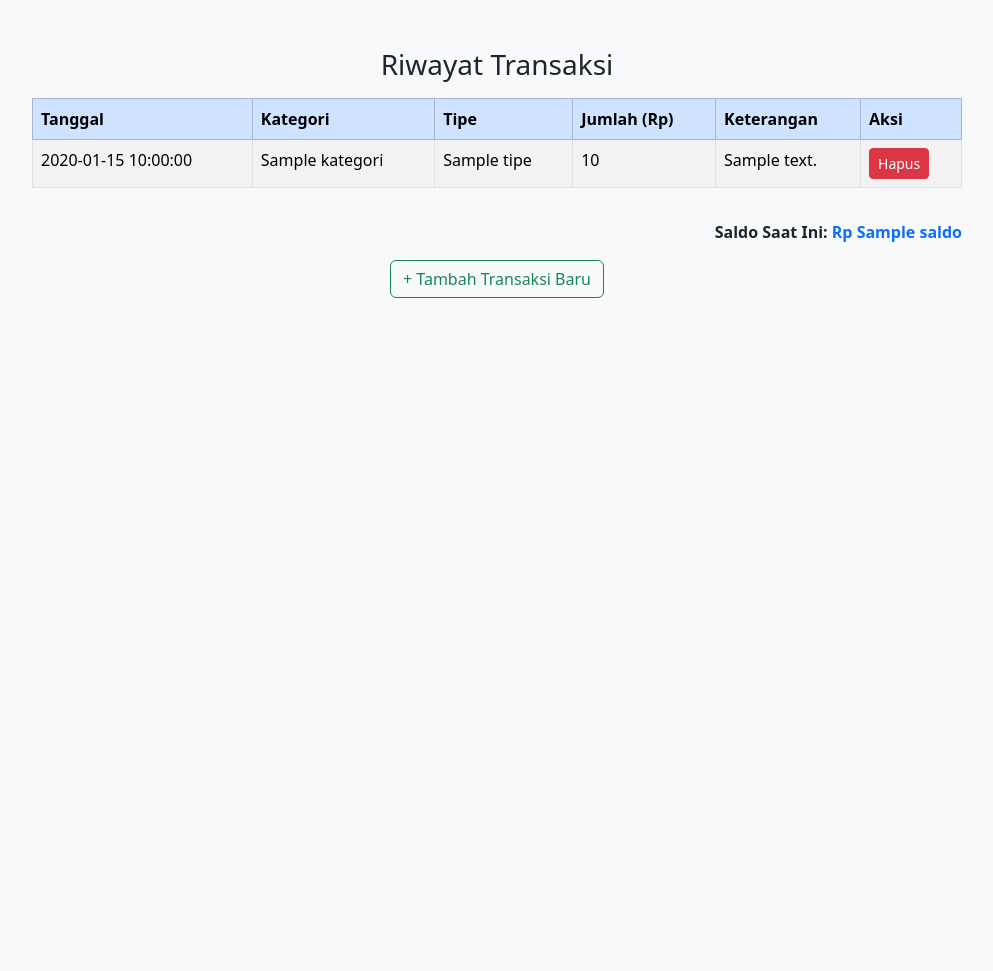
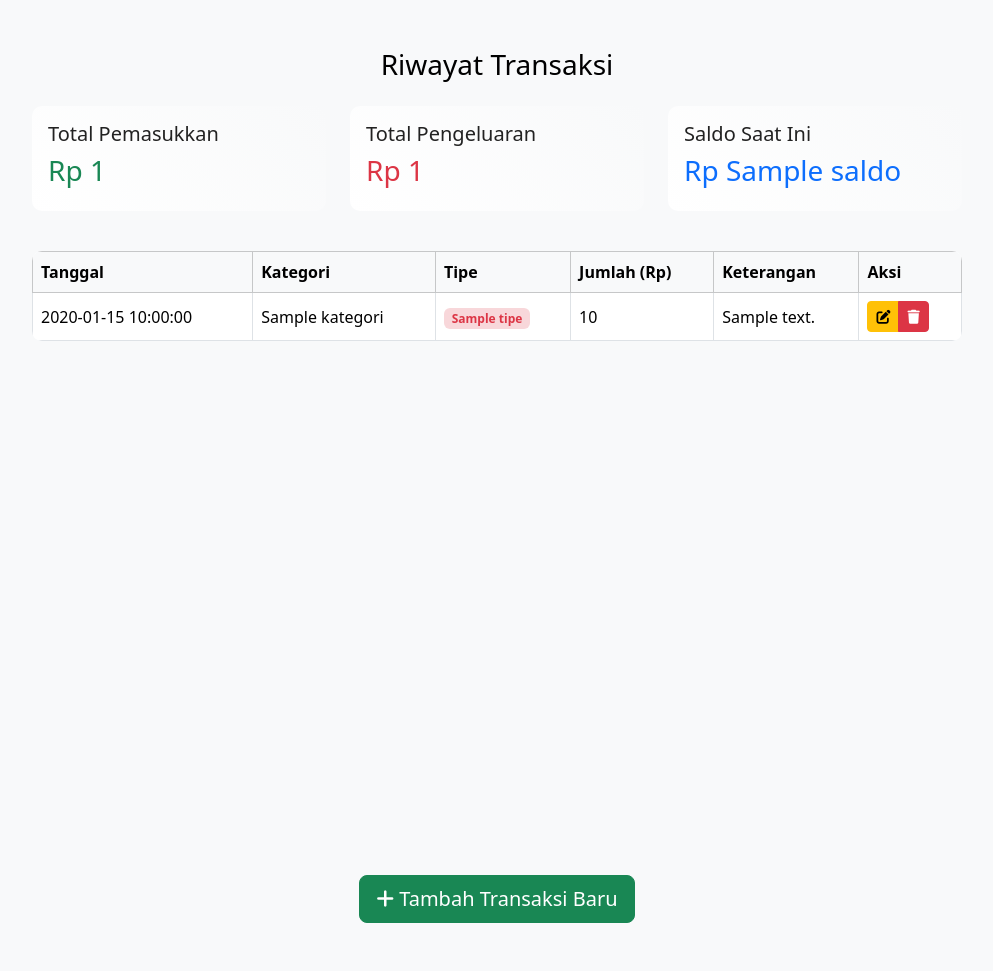
Before and after one commit to LneGe/Money-Manager, a Flask app: template templates/data.html in a window 1280 px wide. Shown: the whole page, without its empty margins (143-1136 px from the left). Before the commit the page ends 298 px from the top, so only its background shows below. Run offline with Flask 3, Linux system fonts and the light colour scheme; the template is opened without the code that fills it: most values are stand-ins (such as "Sample title", 1, 10 or a date in 2020).

Commit message:
Update data.html

```diff
--- a/templates/data.html
+++ b/templates/data.html
@@ -5,14 +5,100 @@
   <meta name="viewport" content="width=device-width, initial-scale=1">
   <title>Data Transaksi</title>
   <link href="https://cdn.jsdelivr.net/npm/bootstrap@5.3.3/dist/css/bootstrap.min.css" rel="stylesheet">
+  <link href="https://cdnjs.cloudflare.com/ajax/libs/font-awesome/6.0.0/css/all.min.css" rel="stylesheet">
+  <style>
+    .card {
+      transition: transform 0.3s ease, box-shadow 0.3s ease;
+      border: none;
+      border-radius: 15px;
+      background: linear-gradient(45deg, #ffffff, #f8f9fa);
+    }
+    .card:hover {
+      transform: translateY(-5px);
+      box-shadow: 0 10px 20px rgba(0,0,0,0.1);
+    }
+    .info-card {
+      background: linear-gradient(45deg, #ffffff, #f8f9fa);
+      border: none;
+      border-radius: 10px;
+      color: #222;
+    }
+    .table-responsive {
+      scrollbar-width: thin;
+      scrollbar-color: #6c757d #f8f9fa;
+    }
+    .table-responsive::-webkit-scrollbar {
+      width: 8px;
+    }
+    .table-responsive::-webkit-scrollbar-track {
+      background: #f8f9fa;
+    }
+    .table-responsive::-webkit-scrollbar-thumb {
+      background-color: #6c757d;
+      border-radius: 4px;
+    }
+    .btn-action {
+      transition: all 0.3s ease;
+    }
+    .btn-action:hover {
+      transform: scale(1.1);
+    }
+    .badge-pemasukkan {
+      background: #d1e7dd;
+      color: #198754;
+      font-weight: 600;
+    }
+    .badge-pengeluaran {
+      background: #f8d7da;
+      color: #dc3545;
+      font-weight: 600;
+    }
+    .table {
+      background: #fff;
+      border-radius: 10px;
+      overflow: hidden;
+    }
+    th, td {
+      vertical-align: middle !important;
+    }
+  </style>
 </head>
 <body class="bg-light">
   <div class="container py-5">
     <div class="col-lg-10 mx-auto">
-      <h3 class="text-center mb-3">Riwayat Transaksi</h3>
-      <div class="table-responsive">
-        <table class="table table-bordered table-hover table-striped">
-          <thead class="table-primary">
+      <h3 class="text-center mb-4 text-black">Riwayat Transaksi</h3>
+
+      <!-- Info Cards -->
+      <div class="row mb-4">
+        <div class="col-md-4">
+          <div class="card info-card mb-3">
+            <div class="card-body">
+              <h5 class="card-title">Total Pemasukkan</h5>
+              <h3 class="text-success">Rp {{ total_pemasukkan }}</h3>
+            </div>
+          </div>
+        </div>
+        <div class="col-md-4">
+          <div class="card info-card mb-3">
+            <div class="card-body">
+              <h5 class="card-title">Total Pengeluaran</h5>
+              <h3 class="text-danger">Rp {{ total_pengeluaran }}</h3>
+            </div>
+          </div>
+        </div>
+        <div class="col-md-4">
+          <div class="card info-card mb-3">
+            <div class="card-body">
+              <h5 class="card-title">Saldo Saat Ini</h5>
+              <h3 class="text-primary">Rp {{ saldo }}</h3>
+            </div>
+          </div>
+        </div>
+      </div>
+
+      <div class="table-responsive" style="height: 600px">
+        <table class="table table-bordered table-hover align-middle">
+          <thead class="table-light">
             <tr>
               <th>Tanggal</th>
               <th>Kategori</th>
@@ -27,24 +113,37 @@
             <tr>
               <td>{{ item.tanggal }}</td>
               <td>{{ item.kategori }}</td>
-              <td>{{ item.tipe }}</td>
+              <td>
+                <span class="badge {% if item.tipe == 'Pemasukkan' %}badge-pemasukkan{% else %}badge-pengeluaran{% endif %}">
+                  {{ item.tipe }}
+                </span>
+              </td>
               <td>{{ item.jumlah }}</td>
               <td>{{ item.keterangan }}</td>
               <td>
-                <a href="{{ url_for('hapus', index=item.index) }}" class="btn btn-danger btn-sm">Hapus</a>
+                <div class="btn-group">
+                  <a href="{{ url_for('edit', index=item.index) }}" class="btn btn-warning btn-sm btn-action">
+                    <i class="fas fa-edit"></i>
+                  </a>
+                  <a href="{{ url_for('hapus', index=item.index) }}" class="btn btn-danger btn-sm btn-action"
+                     onclick="return confirm('Apakah Anda yakin ingin menghapus transaksi ini?')">
+                    <i class="fas fa-trash"></i>
+                  </a>
+                </div>
               </td>
             </tr>
             {% endfor %}
           </tbody>
         </table>
       </div>
-      <div class="text-end my-3">
-        <strong>Saldo Saat Ini: </strong> <span class="text-primary fw-bold">Rp {{ saldo }}</span>
-      </div>
-      <div class="text-center">
-        <a href="/form" class="btn btn-outline-success">+ Tambah Transaksi Baru</a>
+
+      <div class="text-center mt-4">
+        <a href="/form" class="btn btn-success btn-lg">
+          <i class="fas fa-plus"></i> Tambah Transaksi Baru
+        </a>
       </div>
     </div>
   </div>
+  <script src="https://cdn.jsdelivr.net/npm/bootstrap@5.3.3/dist/js/bootstrap.bundle.min.js"></script>
 </body>
 </html>
```
